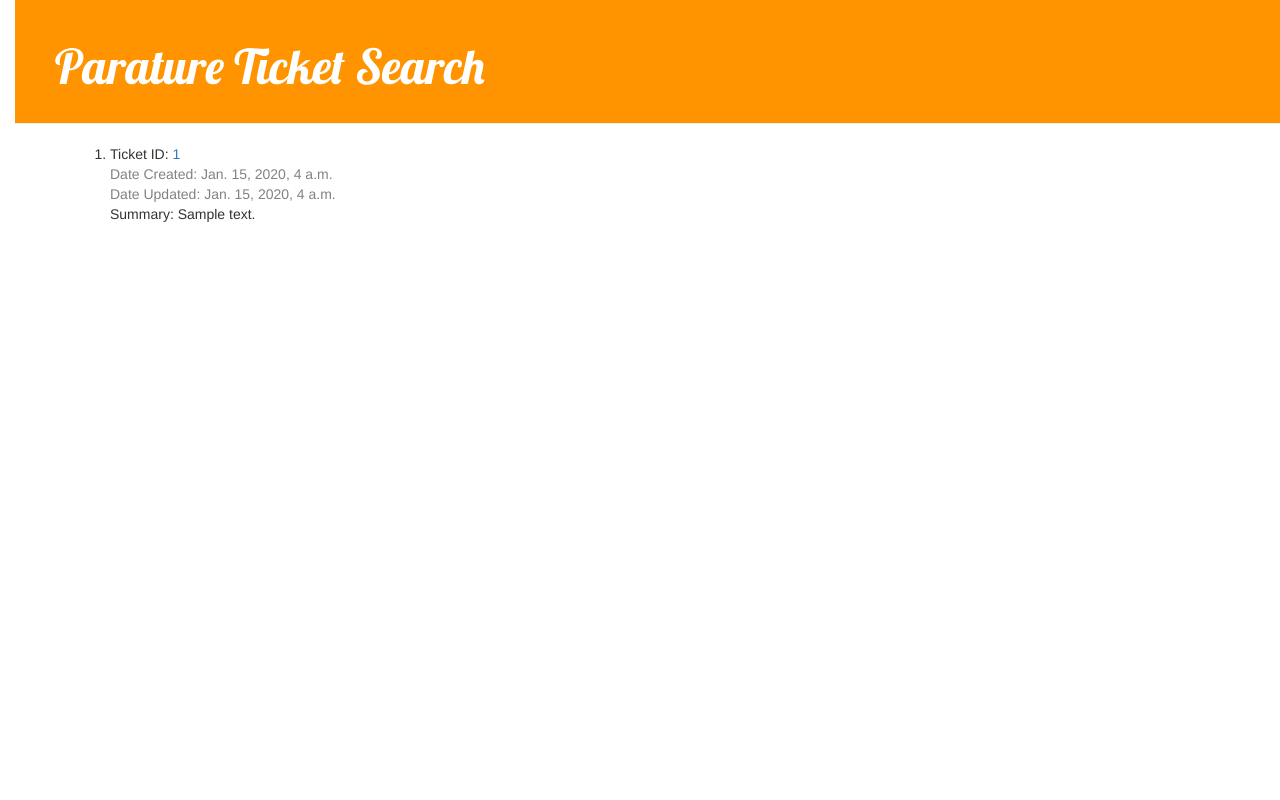
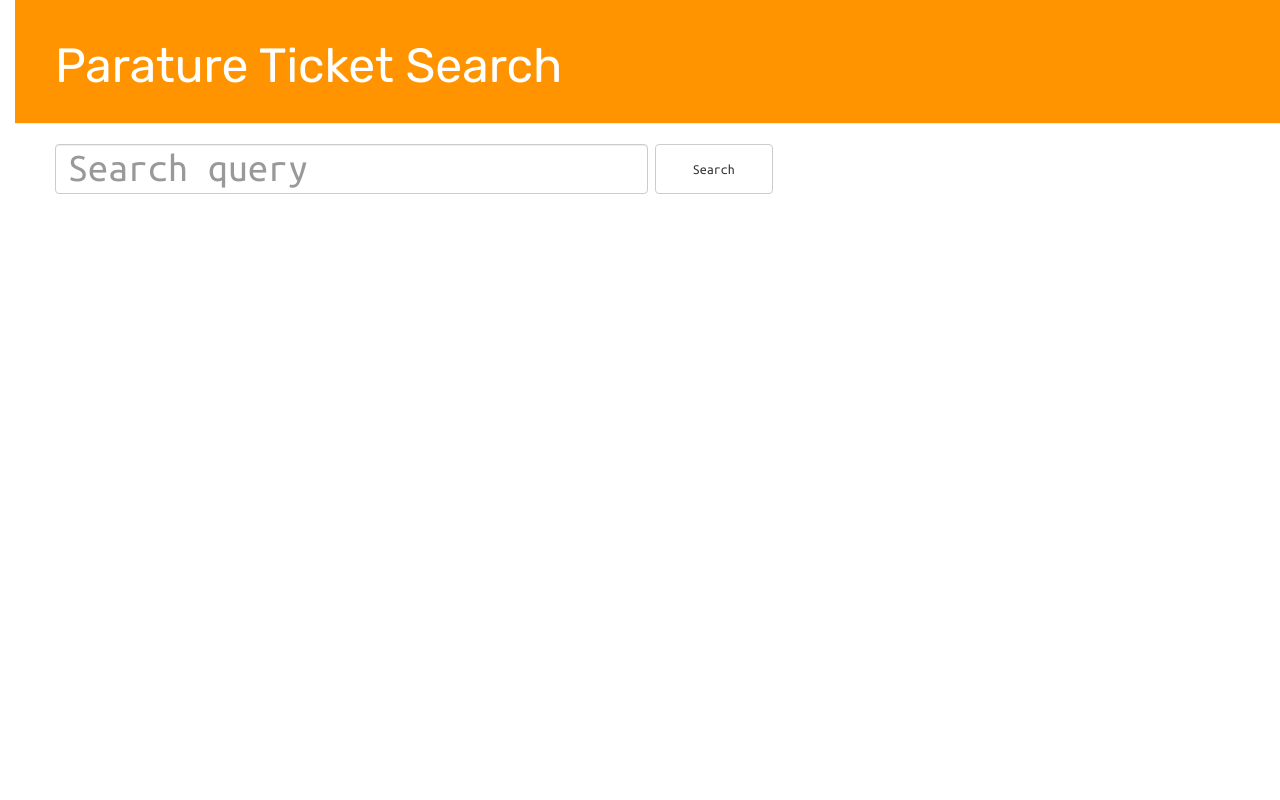
Before and after one commit to lovingawareness/parature-search, a Django app: page / in a window 1280 px wide. Run offline with Django 3.2, Linux system fonts and the light colour scheme; tables that the repository leaves empty hold one stand-in row (values such as "Sample post"); some libraries are stand-ins or nearby versions.

Commit message:
Polished up interface, consolidated views and URLs.

```diff
--- a/parature/static/css/parature.css
+++ b/parature/static/css/parature.css
@@ -1,6 +1,14 @@
+body {
+    font-family: 'Ubuntu Mono', sans-serif;
+}
+
+h1, h2, h3, h4 {
+    font-family: 'Rubik';
+}
+
 h1 a {
     color: #FCA205;
-    font-family: 'Lobster';
+    font-family: 'Rubik';
 }
 
 body {
@@ -21,10 +29,7 @@
 
 .content {
     margin-left: 40px;
-}
-
-h1, h2, h3, h4 {
-    font-family: 'Lobster', cursive;
+    margin-right: 40px;
 }
 
 .date-created, .date-updated {
@@ -38,10 +43,22 @@
     margin-right: 20px;
 }
 
-.ticket {
-    margin-bottom: 70px;
-}
-
 .ticket h1 a, .ticket h1 a:visited {
     color: #000000;
 }
+
+input[type=text] {
+    height: 50px !important;
+    font-size: 30pt !important;
+    width: 50% !important;
+}
+
+button {
+    height: 50px;
+    width: 10%;
+}
+
+pre {
+    white-space: pre-line;
+    word-break: keep-all;
+}
--- a/parature/templates/parature/base.html
+++ b/parature/templates/parature/base.html
@@ -3,12 +3,16 @@
     <head>
         <title>Parature Ticket Search</title>
         <link rel="stylesheet" href="//maxcdn.bootstrapcdn.com/bootstrap/3.2.0/css/bootstrap.min.css">
-        <link rel="stylesheet" href="//maxcdn.bootstrapcdn.com/bootstrap/3.2.0/css/bootstrap-theme.min.css">
         <link rel="stylesheet" href="{% static 'css/parature.css' %}">
-        <link href="//fonts.googleapis.com/css?family=Lobster&subset=latin,latin-ext" rel="stylesheet" type="text/css">
+        <link href="https://fonts.googleapis.com/css?family=Rubik|Ubuntu+Mono" rel="stylesheet">
         <link rel="stylesheet" href="//cdn.datatables.net/1.10.16/css/jquery.dataTables.min.css">
         <script src="https://cdnjs.cloudflare.com/ajax/libs/jquery/3.2.1/jquery.js"></script>
         <script src="//cdn.datatables.net/1.10.16/js/jquery.dataTables.min.js"></script>
+        <script type="text/javascript">
+            $(document).ready(function() {
+                $('#results').DataTable();
+            });
+        </script>
     </head>
     <body>
         <div class="page-header">
@@ -16,7 +20,7 @@
                 <a href="/">Parature Ticket Search</a>
             </h1>
         </div>
-        <div class="content container">
+        <div class="content">
             <div class="row">
                 <div class="col-md-12">
                 {% block content %}
--- a/parature/templates/parature/ticket_list.html
+++ /dev/null
@@ -1,21 +0,0 @@
-{% extends 'parature/base.html' %}
-
-{% block content %}
-    {% if query %}
-    <div class="query">The results from your search query of '{{ query }}'</div>
-    {% endif %}
-    <ol>
-    {% for ticket in tickets %}
-    <li>
-        <div class="ticket">
-            <div class="ticketid">
-                Ticket ID: <a href="{% url 'ticket_detail' pk=ticket.pk %}">{{ ticket.ticketid }}</a>
-            </div>
-            <div class="date-created">Date Created: {{ ticket.datecreated }}</div>
-            <div class="date-updated">Date Updated: {{ ticket.dateupdated }}</div>
-            <div class="summary">Summary: {{ ticket.summary }}</div>
-        </div>
-    </li>
-    {% endfor %}
-    </ol>
-{% endblock %}
--- /dev/null
+++ b/parature/templates/parature/ticket_list_with_search.html
@@ -0,0 +1,42 @@
+{% extends 'parature/base.html' %}
+
+{% block content %}
+    <form action="/" method="get" class="form-inline">
+        <input type="text" name="q"{% if query %} value="{{ query }}"{% endif %} placeholder="Search query" class="form-control" id="searchInput">
+        <button type="submit" class="btn btn-default">Search</button>
+    </form>
+    {% if query %}
+    <h1>The results from your search query of '{{ query }}' ({{ tickets|length }} tickets matched):</h1>
+    <table id="results">
+        <thead>
+            <tr>
+                <th>ID</th>
+                <th>Created</th>
+                <th>Updated</th>
+                <th>Summary</th>
+                <th>Customer</th>
+            </tr>
+        </thead>
+        <tfoot>
+            <tr>
+                <th>ID</th>
+                <th>Created</th>
+                <th>Updated</th>
+                <th>Summary</th>
+                <th>Customer</th>
+            </tr>
+        </tfoot>
+        <tbody>
+            {% for ticket in tickets %}
+            <tr>
+                <td>{{ ticket.ticketid }}</td>
+                <td>{{ ticket.datecreated }}</td>
+                <td>{{ ticket.dateupdated }}</td>
+                <td><a href="{% url 'ticket_detail' pk=ticket.pk %}">{{ ticket.summary }}</a></td>
+                <td>{{ ticket.customerid.first_name }} {{ticket.customerid.last_name }}</td>
+            </tr>
+            {% endfor %}
+        </tbody>
+    </table>
+    {% endif %}
+{% endblock %}
--- a/parature/urls.py
+++ b/parature/urls.py
@@ -2,8 +2,6 @@
 from . import views
 
 urlpatterns = [
-    url(r'^$', views.ticket_list, name='ticket_list'),
+    url(r'^$', views.index, name='index'),
     url(r'^ticket/(?P<pk>\d+)/$', views.ticket_detail, name='ticket_detail'),
-    url(r'^search-form/$', views.search_form, name='search_form'),
-    url(r'^search/$', views.search, name='search'),
 ]
--- a/parature/views.py
+++ b/parature/views.py
@@ -3,21 +3,14 @@
 from .models import TicketDetails, TicketHistory
 
 
-def ticket_list(request):
-    tickets = TicketDetails.objects.order_by('datecreated')[:20]
-    return render(request, 'parature/ticket_list.html', {'tickets': tickets})
-
 def ticket_detail(request, pk):
     ticket = get_object_or_404(TicketDetails, pk=pk)
     return render(request, 'parature/ticket_detail.html', {'ticket': ticket})
 
-def search_form(request):
-    return render(request, 'parature/search_form.html')
-
-def search(request):
+def index(request):
     if 'q' in request.GET and request.GET['q']:
         q = request.GET['q']
-        tickets = TicketDetails.objects.filter(details__contains=q).order_by('datecreated')
-        return render(request, 'parature/ticket_list.html', {'tickets': tickets, 'query': q})
+        tickets = TicketDetails.objects.filter(details__contains=q).order_by('-datecreated')
+        return render(request, 'parature/ticket_list_with_search.html', {'tickets': tickets, 'query': q})
     else:
-        return HttpResponse('Please submit a search term.')
+        return render(request, 'parature/ticket_list_with_search.html')
```
Also changed, not shown: parature/templates/parature/search_form.html (deleted, +0 -11 lines), parature/templates/parature/ticket_detail.html (+24 -6 lines).
